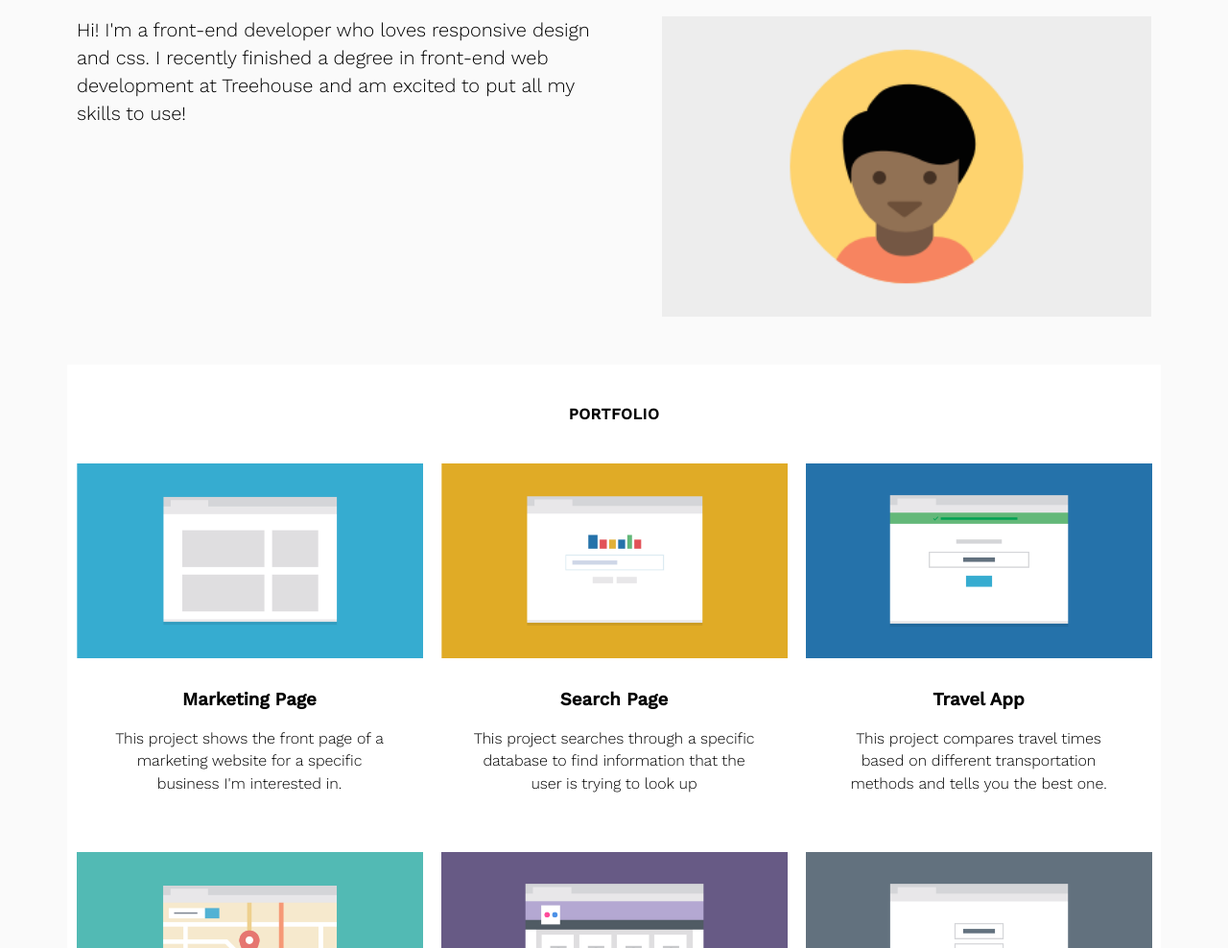
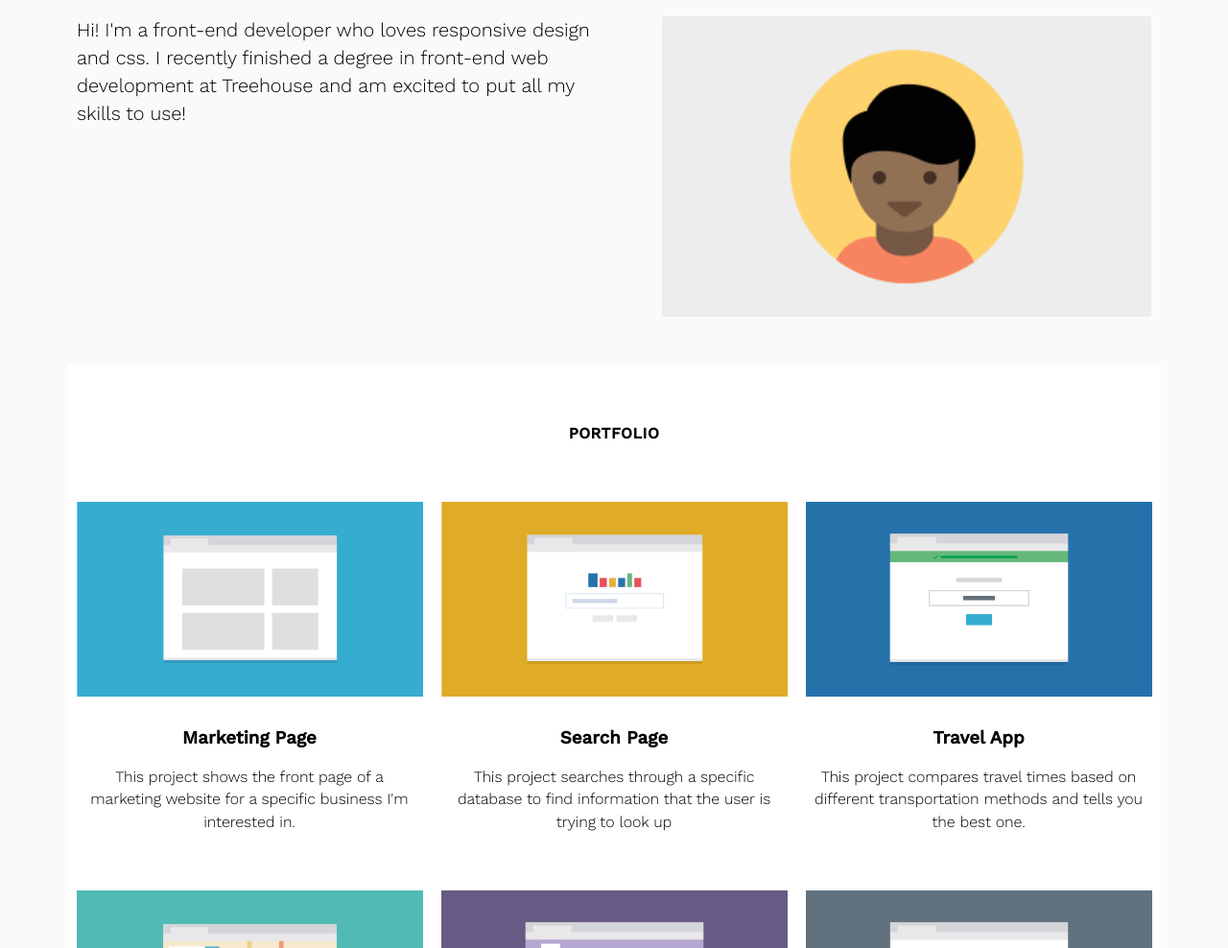
Before and after one commit to Supernatastic/techdegree-project-2, a plain HTML site: page index.html in a window 1280 px wide. Shown: the part 112-1100 px from the top of the page at 96% size. Drawn offline with nearby package versions, Linux system fonts and the light colour scheme.

Commit message:
1024 body done

```diff
--- a/css/style.css
+++ b/css/style.css
@@ -311,7 +311,7 @@ footer h2 {
         padding: 40px 0 30px 0;
     }
     .block p {
-        width: 85%;
+        width: 98%;
     }
     /* html {
         max-width: 1260px;
@@ -329,5 +329,8 @@ footer h2 {
     .header-text-img {
         padding-bottom: 60px;
     }
+    #portfolio h2 {
+        padding: 60px 0 50px 0;
+    }
 
 }
```
